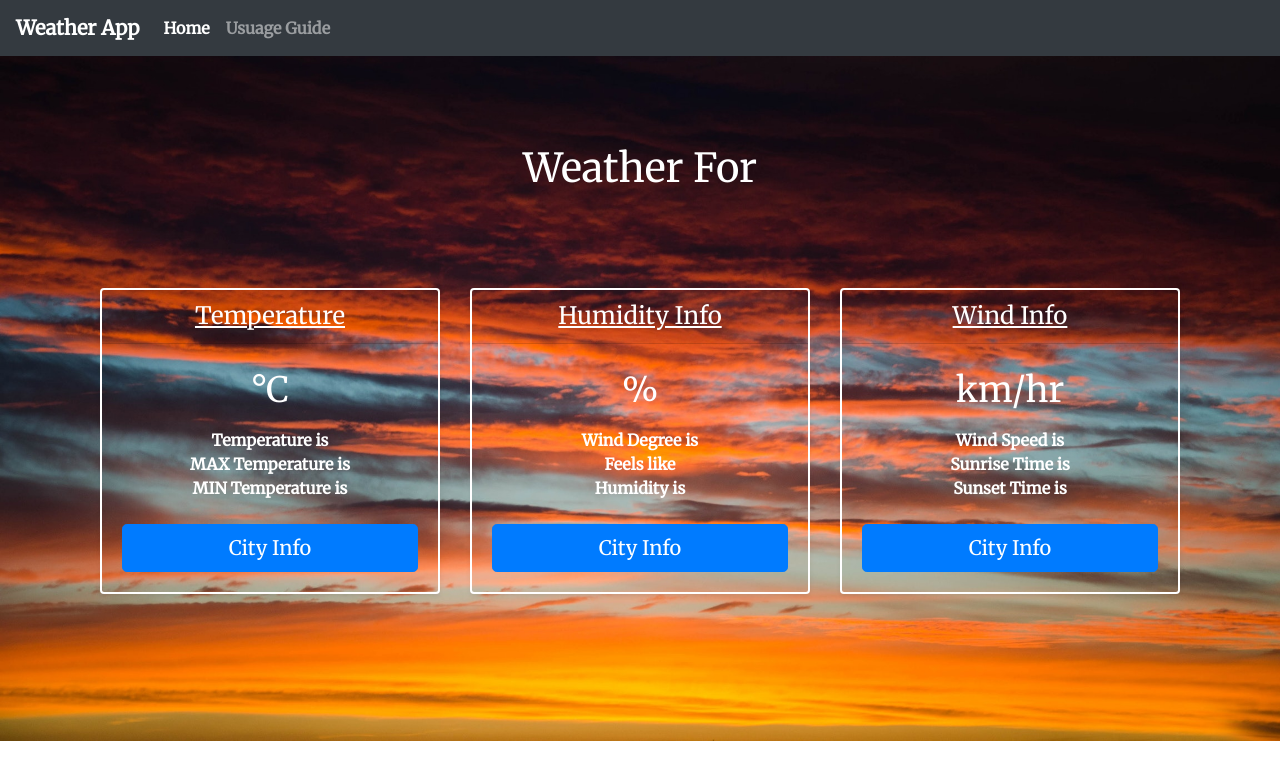
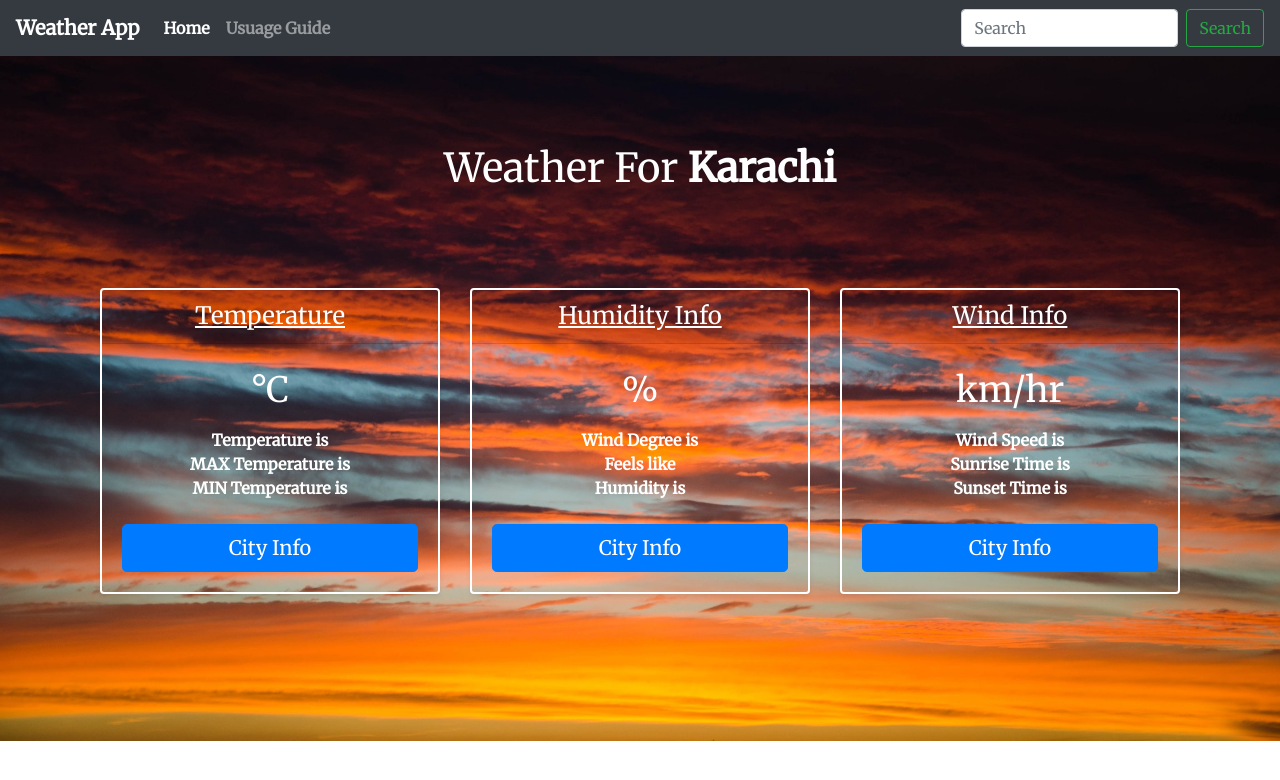
Before and after one commit to SyedAbdullahAhmed/Weather-App, a plain HTML site: page index.html in a window 1280 px wide. Drawn offline with nearby package versions, Linux system fonts and the light colour scheme; no server answers; a web font is replaced by a local one.

```diff
--- a/index.html
+++ b/index.html
@@ -59,7 +59,10 @@
           <a class="nav-link">Usuage Guide</a>
         </li>
       </ul>
-
+      <form class="form-inline my-2 my-lg-0">
+        <input class="ab form-control mr-sm-2" id="city" type="search" placeholder="Search" aria-label="Search">
+        <button class="btn btn-outline-success my-2 my-sm-0" id="submit" type="submit">Search</button>
+      </form>
     </div>
   </nav>
   <!-- CURRENT CITY WEATHER INFO -->
```
